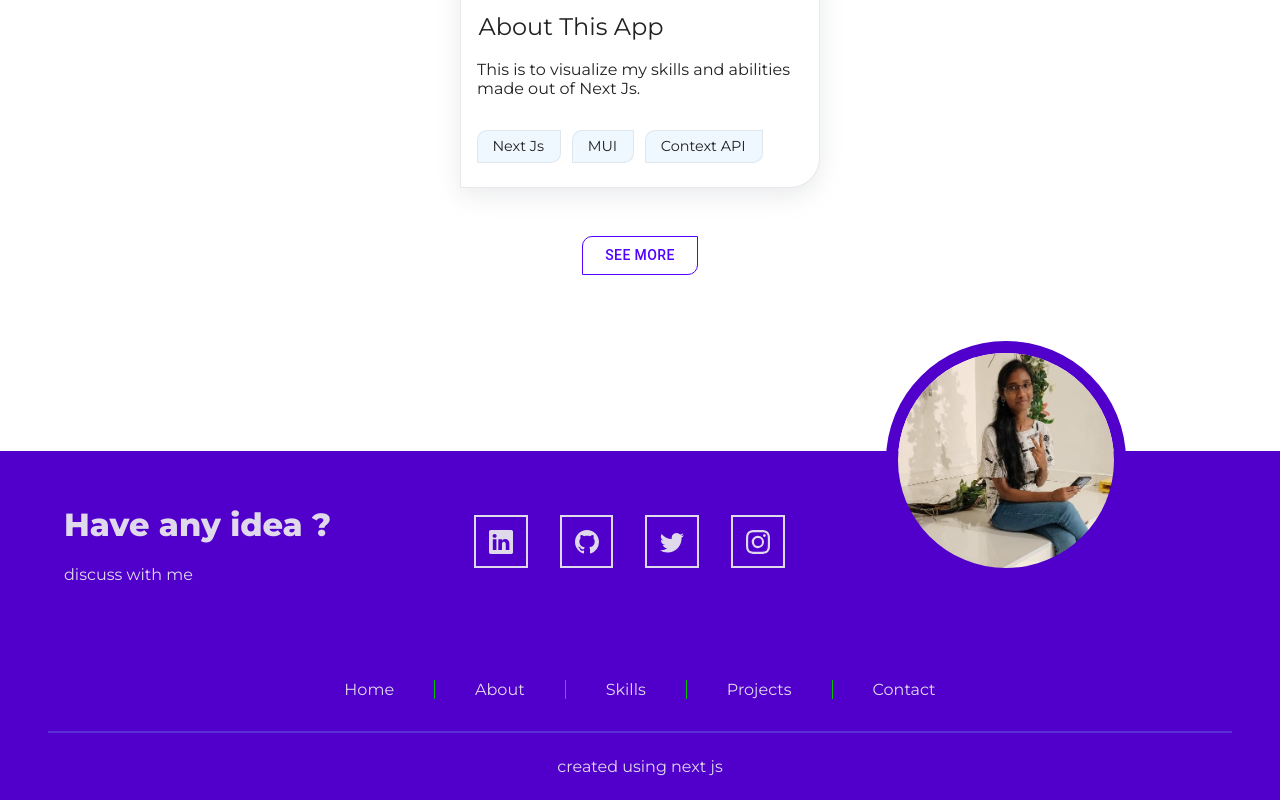
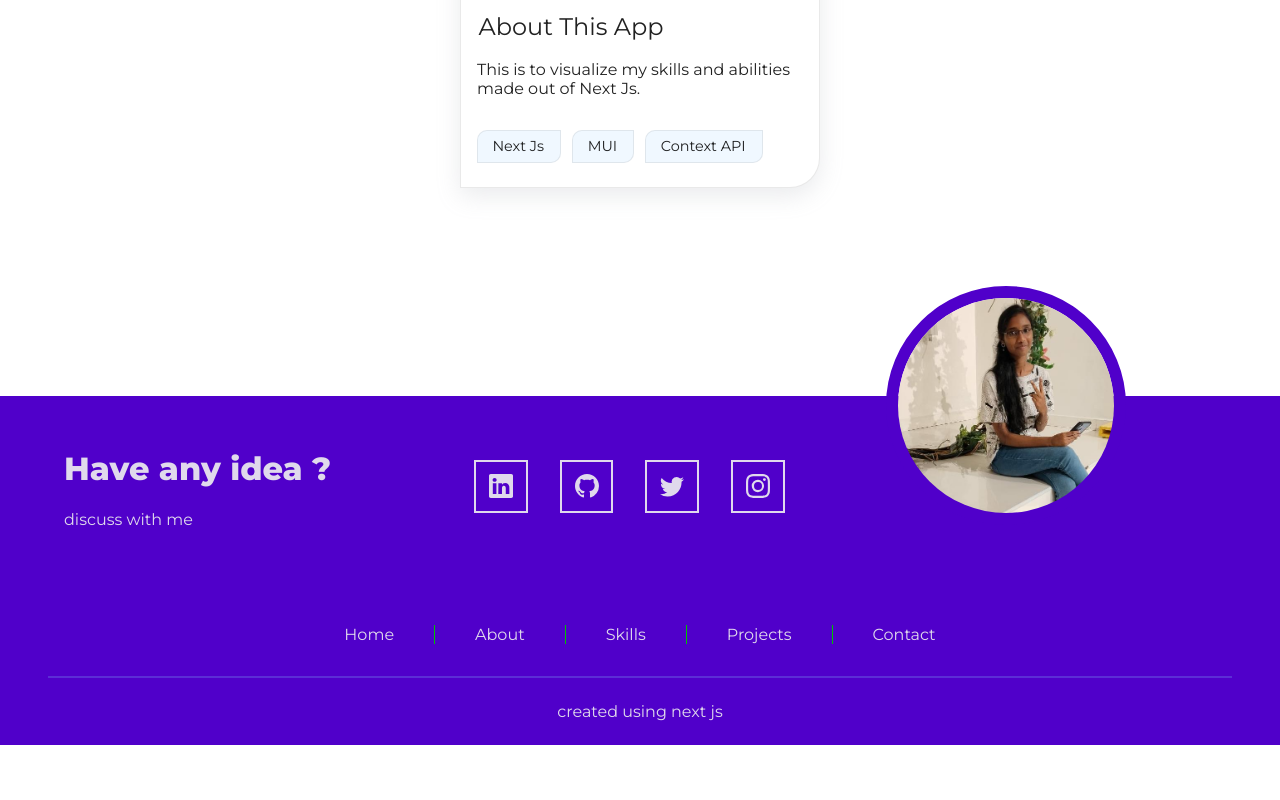
Before and after one commit to Swetha-Baskaran/portfolio2.0, a Next.js app: page /Projects in a window 1280 px wide. Shown: the part 3247-4047 px from the top of the page. After the commit the page ends 3992 px from the top, so only its background shows below. Built offline with nearby package versions, Linux system fonts and the light colour scheme.

Commit message:
version 1.1

```diff
--- a/views/projects/Projects.jsx
+++ b/views/projects/Projects.jsx
@@ -1,30 +1,39 @@
-import { useState } from "react";
+import {useState} from "react";
 import Pagination from "@mui/material/Pagination";
 import IndividualProject from "./Card";
 import classes from "./style.module.scss";
 import Grid from "@mui/material/Grid";
 import Titles from "../../components/Titles";
 import Button from "@mui/material/Button";
-import { Typography } from "@mui/material";
-import { ProjectUrl } from "../../data/projects"
-import { useRouter } from 'next/router'
+import {Typography} from "@mui/material";
+import {ProjectUrl} from "../../data/projects";
+import {useRouter} from "next/router";
 
 const Projects = () => {
 	const Router = useRouter();
-	const Projects = Router.pathname === "/Projects" ? ProjectUrl : ProjectUrl.slice(0,5)
+	const Projects =
+		Router.pathname === "/Projects" ? ProjectUrl : ProjectUrl.slice(0, 5);
 	return (
 		<>
-			<div className={classes["project-container"]} id="Projects">
+			<div className={classes["project-container"]} id='Projects'>
 				<Titles name='My Recent Works.' />
-				<Typography data-aos="fade-down">Here are few projects I have worked on recently.</Typography>
+				<Typography data-aos='fade-down'>
+					Here are few projects I have worked on recently.
+				</Typography>
 				<Grid container className={classes["grid"]}>
 					{Projects.map((e, index) => {
 						return <IndividualProject key={index} data={e} />;
 					})}
 				</Grid>
-				<Button variant='outlined' href='/Projects' className={classes["link"]}>
-					See More
-				</Button>
+				{Router.pathname !== "/Projects" && (
+					<Button
+						variant='outlined'
+						href='/Projects'
+						className={classes["link"]}
+					>
+						See More
+					</Button>
+				)}
 			</div>
 		</>
 	);
```
